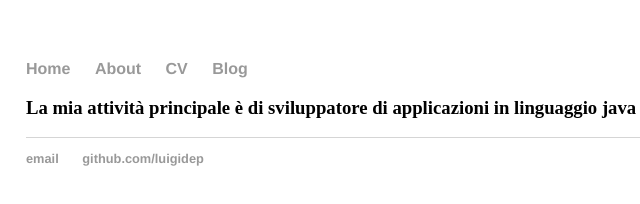
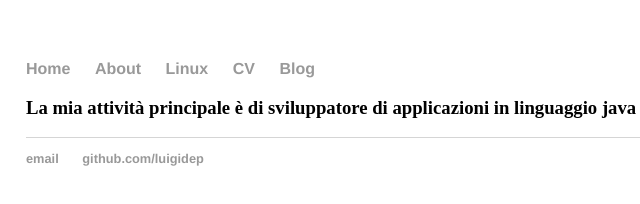
Before and after one commit to luigidep/luigidep.github.io, a plain HTML site: page about.html in a window 1280 px wide. Shown: the full height of the page, 166-806 px from the left. Drawn offline with Linux system fonts and the light colour scheme.

Commit message:
Update about.html

```diff
--- a/about.html
+++ b/about.html
@@ -9,6 +9,7 @@
     		<ul>
         		<li><a href="/">Home</a></li>
 	        	<li><a href="/about">About</a></li>
+			<li><a href="/linux">Linux</a></li>
         		<li><a href="/cv">CV</a></li>
         		<li><a href="/blog">Blog</a></li>
     		</ul>
```
